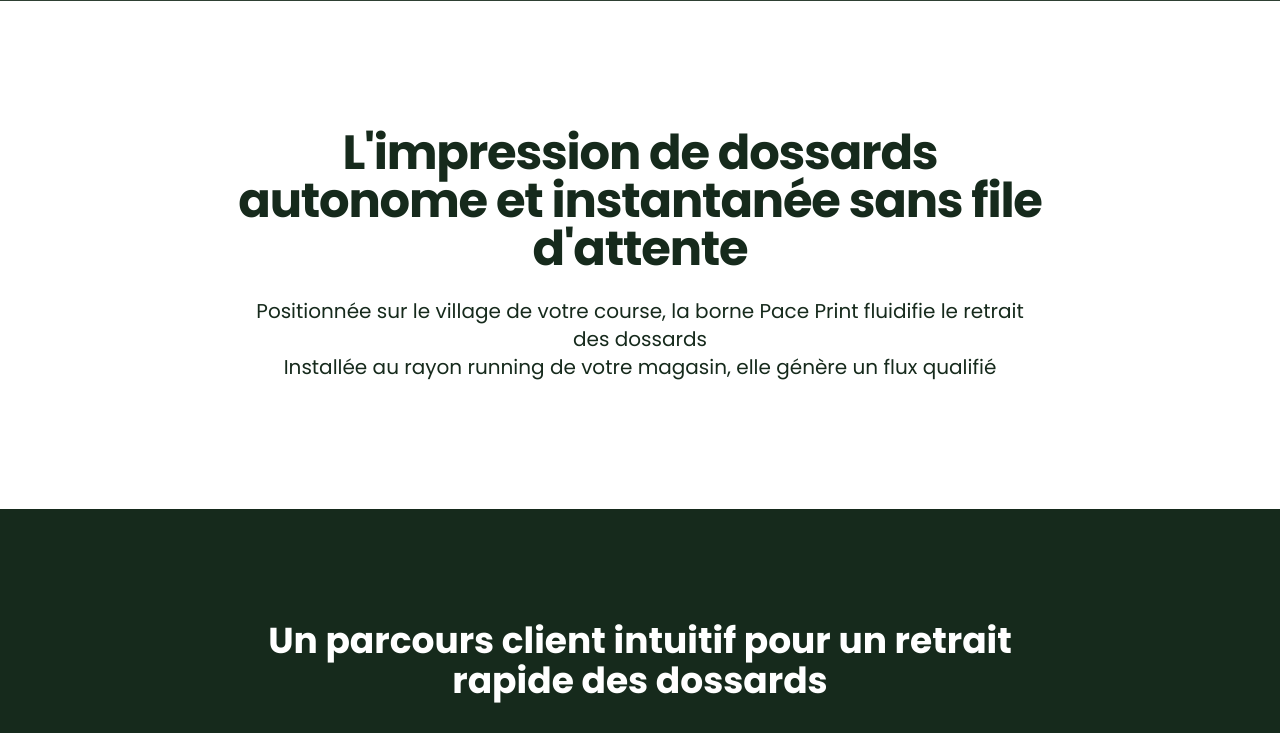
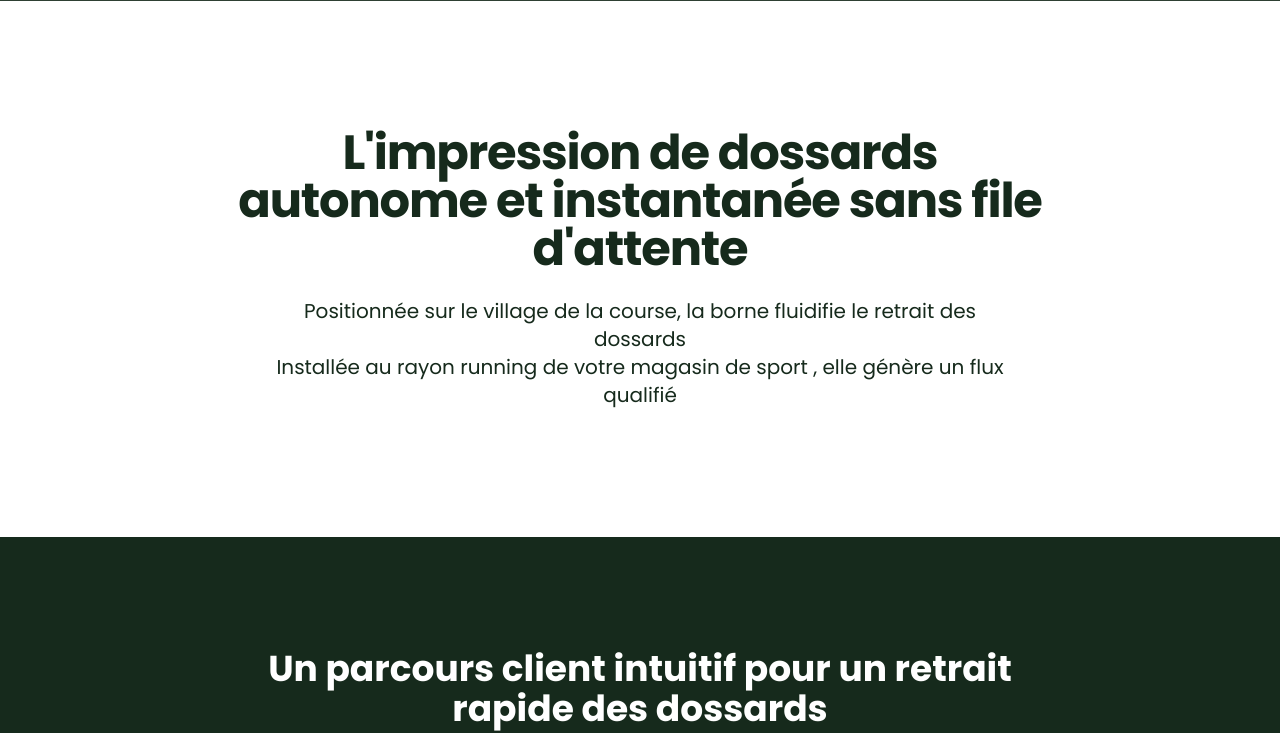
Before and after one commit to gaetanmetro-art/site-vitrine, a plain HTML site: page index.html in a window 1280 px wide. Shown: the part 80-813 px from the top of the page. Drawn offline with nearby package versions, Linux system fonts and the light colour scheme.

Commit message:
Update index.html

```diff
--- a/index.html
+++ b/index.html
@@ -73,8 +73,8 @@
                     L'impression de dossards autonome et instantanée sans file d'attente
                 </h1>
                 <p class="text-lg sm:text-xl font-normal text-[#162a1c] leading-relaxed max-w-3xl mx-auto">
-                    Positionnée sur le village de votre course, la borne Pace Print fluidifie le retrait des dossards<br>
-                    Installée au rayon running de votre magasin, elle génère un flux qualifié
+                    Positionnée sur le village de la course, la borne fluidifie le retrait des dossards<br>
+                    Installée au rayon running de votre magasin de sport , elle génère un flux qualifié
                 </p>
             </div>
         </section>
```
